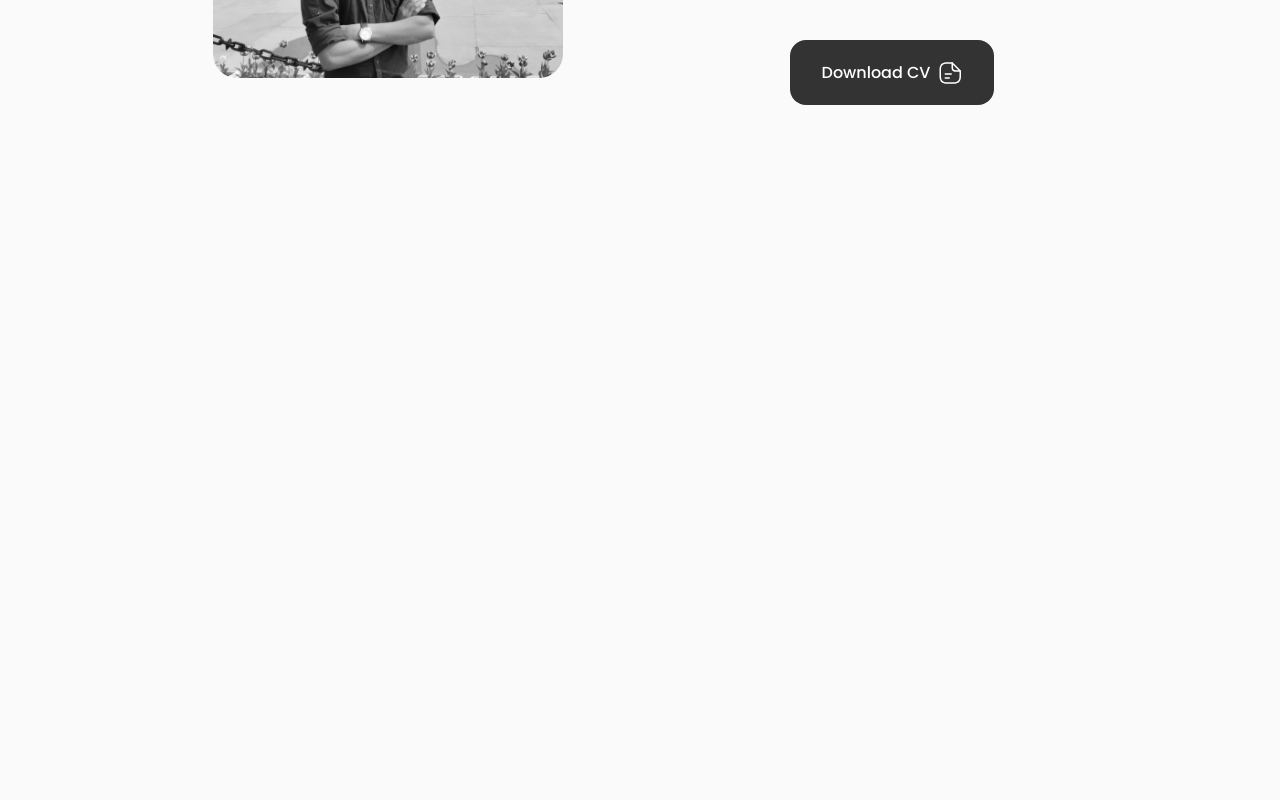
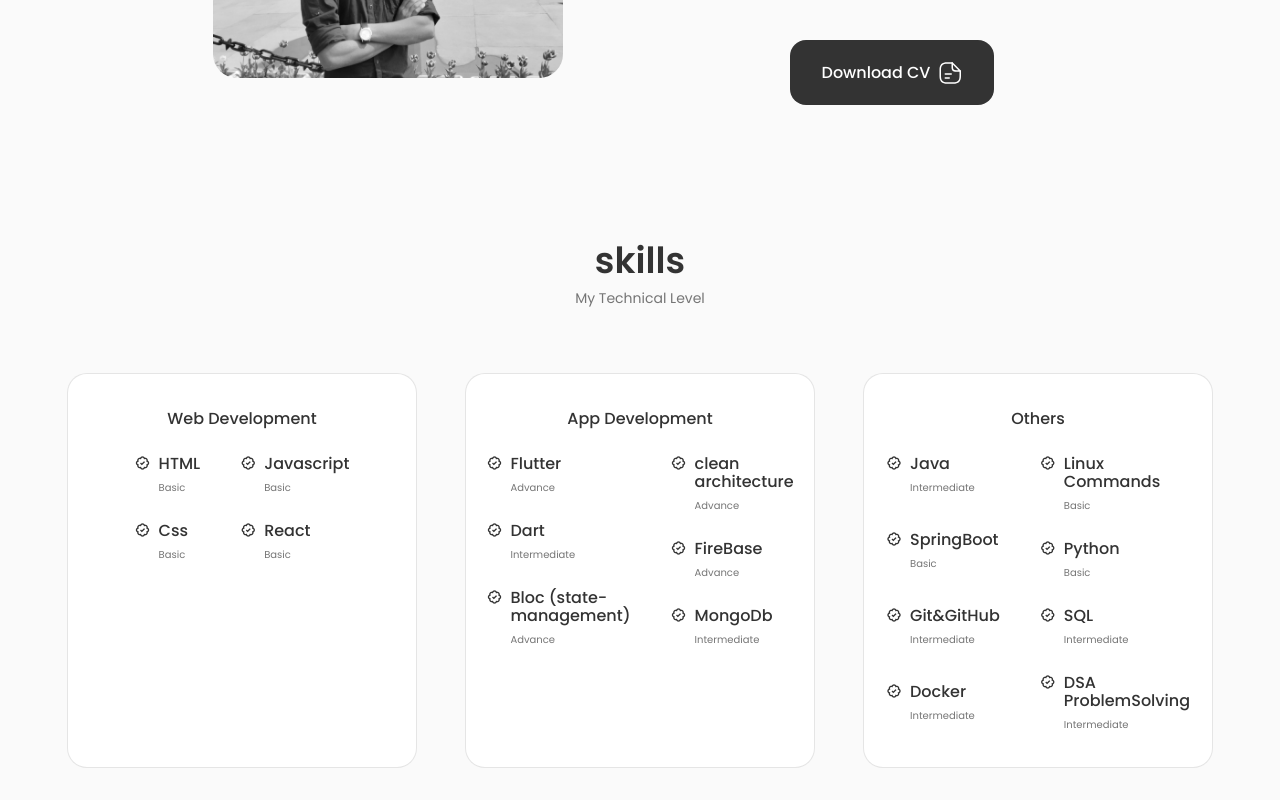
Before and after one commit to Sundhar22/portfolio-react, a React (Create React App) app: page / in a window 1280 px wide. Shown: the part 1267-2067 px from the top of the page. Before the commit the page ends 1404 px from the top, so only its background shows below. Built offline with nearby package versions, Linux system fonts and the light colour scheme.

Commit message:
chore: Add Skill component to main page

```diff
--- a/src/App.jsx
+++ b/src/App.jsx
@@ -3,6 +3,8 @@ import './App.css';
 import About from './components/about/About';
 import Header from './components/header/Header';
 import Home from './components/home/Home';
+import Skill from './components/skill/Skill';
+
 
 function App() {
   return (
@@ -11,6 +13,7 @@ function App() {
       <main>
       <Home/>
       <About/>
+      <Skill/>
       </main>
     </>
   );
--- a/src/components/about/About.jsx
+++ b/src/components/about/About.jsx
@@ -9,7 +9,7 @@ const About = () => {
   return (
     <section className="about section" id="about">
         <h2 className="section__title">About Me</h2>
-        <span className="section__subtitle">    My Introduction</span>
+        <span className="section__subtitle">My Introduction</span>
         <div className="about__container container grid">
 
         <img src={aboutImg} alt="profile" className="about__img" />
--- /dev/null
+++ b/src/components/skill/AppDev.jsx
@@ -0,0 +1,67 @@
+import React from 'react'
+import './skill.css'
+
+const AppDev = () => {
+  return (
+
+    <div className="skills__content">
+        <h3 className="skills__title">App Development</h3>
+        <div className="skills__box">
+             <div className="skills__group">
+                <div className="skills__data">
+                    <i className="bx bx-badge-check"></i>
+                    <div>
+                        <div className="skills__name">Flutter</div>
+                        <span className="skill__level">Advance</span>
+
+                    </div>
+                </div>
+                <div className="skills__data">
+                    <i className="bx bx-badge-check"></i>
+                    <div>
+                        <div className="skills__name">Dart</div>
+                        <span className="skill__level">Intermediate</span>
+
+                    </div>
+                </div>
+                <div className="skills__data">
+                    <i className="bx bx-badge-check"></i>
+                    <div>
+                        <div className="skills__name">       Bloc (<span>state-management</span>)</div>
+                        <span className="skill__level">Advance</span>
+
+                    </div>
+                </div>
+
+
+             </div>
+             <div className="skills__group">
+                <div className="skills__data">
+                    <i className="bx bx-badge-check"></i>
+                    <div>
+                        <div className="skills__name">clean architecture</div>
+                        <span className="skill__level">Advance</span>
+
+                    </div>
+                </div>
+                <div className="skills__data">
+                    <i className="bx bx-badge-check"></i>
+                    <div>
+                        <div className="skills__name">FireBase</div>
+                        <span className="skill__level">Advance</span>
+                    </div>
+                </div>
+                <div className="skills__data">
+                    <i className="bx bx-badge-check"></i>
+                    <div>
+                        <div className="skills__name">MongoDb</div>
+                        <span className="skill__level">Intermediate</span>
+                    </div>
+                </div>
+             </div>
+        </div>
+    </div>
+  )
+}
+
+export default AppDev
--- /dev/null
+++ b/src/components/skill/Others.jsx
@@ -0,0 +1,78 @@
+import React from 'react'
+import './skill.css'
+
+
+const Others = () => {
+  return (
+    <div className="skills__content">
+        <h3 className="skills__title">Others</h3>
+        <div className="skills__box">
+             <div className="skills__group">
+                <div className="skills__data">
+                    <i className="bx bx-badge-check"></i>
+                    <div>
+                        <div className="skills__name">Java</div>
+                        <span className="skill__level">Intermediate</span>
+                    </div>
+                </div>
+                <div className="skills__data">
+                    <i className="bx bx-badge-check"></i>
+                    <div>
+                        <div className="skills__name">SpringBoot</div>
+                        <span className="skill__level">Basic</span>
+
+                    </div>
+                </div>
+                <div className="skills__data">
+                    <i className="bx bx-badge-check"></i>
+                    <div>
+                        <div className="skills__name">Git&GitHub</div>
+                        <span className="skill__level">Intermediate</span>
+                    </div>
+                </div>
+                <div className="skills__data">
+                    <i className="bx bx-badge-check"></i>
+                    <div>
+                        <div className="skills__name">Docker</div>
+                        <span className="skill__level">Intermediate</span>
+
+                    </div>
+                </div>
+
+             </div>
+             <div className="skills__group">
+                <div className="skills__data">
+                    <i className="bx bx-badge-check"></i>
+                    <div>
+                        <div className="skills__name">Linux Commands</div>
+                        <span className="skill__level">Basic</span>
+                    </div>
+                </div>
+                <div className="skills__data">
+                    <i className="bx bx-badge-check"></i>
+                    <div>
+                        <div className="skills__name">Python</div>
+                        <span className="skill__level">Basic</span>
+                    </div>
+                </div>
+                <div className="skills__data">
+                    <i className="bx bx-badge-check"></i>
+                    <div>
+                        <div className="skills__name">SQL</div>
+                        <span className="skill__level">Intermediate</span>
+                    </div>
+                </div>
+                <div className="skills__data">
+                    <i className="bx bx-badge-check"></i>
+                    <div>
+                        <div className="skills__name">DSA ProblemSolving</div>
+                        <span className="skill__level">Intermediate</span>
+                    </div>
+                </div>
+             </div>
+        </div>
+    </div>
+  )
+}
+
+export default Others
--- /dev/null
+++ b/src/components/skill/Skill.jsx
@@ -0,0 +1,24 @@
+import React from 'react'
+import WebDev from './WebDev'
+import AppDev from './AppDev'
+import Others from './Others'
+import './skill.css'
+
+const skills = () => {
+return (
+    <section className="skills__section section" id='skills'>
+        <h2 className="section__title">skills</h2>
+        <span className="section__subtitle">My Technical Level</span>
+
+        <div className="skills__container container grid">
+
+        <WebDev/>
+        <AppDev/>
+        <Others/>
+        </div>
+
+    </section>
+)
+}
+
+export default skills
--- /dev/null
+++ b/src/components/skill/WebDev.jsx
@@ -0,0 +1,51 @@
+import React from 'react'
+import './skill.css'
+const WebDev = () => {
+  return (
+    <div className="skills__content">
+        <h3 className="skills__title">Web Development</h3>
+        <div className="skills__box">
+             <div className="skills__group">
+                <div className="skills__data">
+                    <i className="bx bx-badge-check"></i>
+                    <div>
+                        <div className="skills__name">HTML</div>
+                        <span className="skill__level">Basic</span>
+
+                    </div>
+                </div>
+                <div className="skills__data">
+                    <i className="bx bx-badge-check"></i>
+                    <div>
+                        <div className="skills__name">Css</div>
+                        <span className="skill__level">Basic</span>
+
+                    </div>
+                </div>
+
+             </div>
+
+             <div className="skills__group">
+                <div className="skills__data">
+                    <i className="bx bx-badge-check"></i>
+                    <div>
+                        <div className="skills__name">Javascript</div>
+                        <span className="skill__level">Basic</span>
+
+                    </div>
+                </div>
+                <div className="skills__data">
+                    <i className="bx bx-badge-check"></i>
+                    <div>
+                        <div className="skills__name">React</div>
+                        <span className="skill__level">Basic</span>
+
+                    </div>
+                </div>
+             </div>
+        </div>
+    </div>
+  )
+}
+
+export default WebDev
--- /dev/null
+++ b/src/components/skill/skill.css
@@ -0,0 +1,84 @@
+.skills__container{
+    grid-template-columns: repeat(3,350px);
+    column-gap: 3rem;
+    justify-content: center;
+
+}
+.skills__content{
+    background-color: var(--container-color);
+    border: 1px solid rgba(0, 0, 0,.1);
+    padding: 2rem 4rem;
+    border-radius: 1.25rem;
+
+}
+
+.skills__title{
+    font-size: var(--normal-font-size);
+    font-weight: var(--font-medium);
+    text-align: center;
+    margin-bottom: 1.5rem;
+}
+.skills__box{
+    display: flex;
+    justify-content:center;
+    column-gap: 2.5rem;
+    }
+
+.skills__group{
+    display: grid;
+    align-items: flex-start;
+    row-gap: 1.5rem;
+}
+
+.skills__data{
+    display: flex;
+    column-gap: .5rem;
+}
+
+.bx-badge-check{
+    font-size: 1rem;
+    color: var(--title-color);
+}
+
+.skills__name{
+    font-size: var(--normal-font-size);
+    font-weight: var(--font-medium);
+    color: var(--title-color);
+    line-height: 18px;
+}
+.skill__level{
+    font-size: var(--tiny-font-size);
+}
+
+
+  /*-------------- Breakpoints------------- */
+
+  /* larger devices */
+  @media screen and (max-width :992px){
+    .skills__container{
+        grid-template-columns: max-content;
+        row-gap: 2rem;
+    }
+  }
+
+
+  @media screen and (max-width :576px){
+
+    .skills__container{
+        grid-template-columns:1fr;
+    }
+    .skills__content{
+        padding: 1.5rem;
+    }
+
+  }
+  /* smaller devices */
+  @media screen and (max-width :350px){
+
+    .skills__box{
+        column-gap: 1.25rem;
+    }
+    .skills__name{
+        font-size: var(--small-font-size);
+    }
+  }
```
